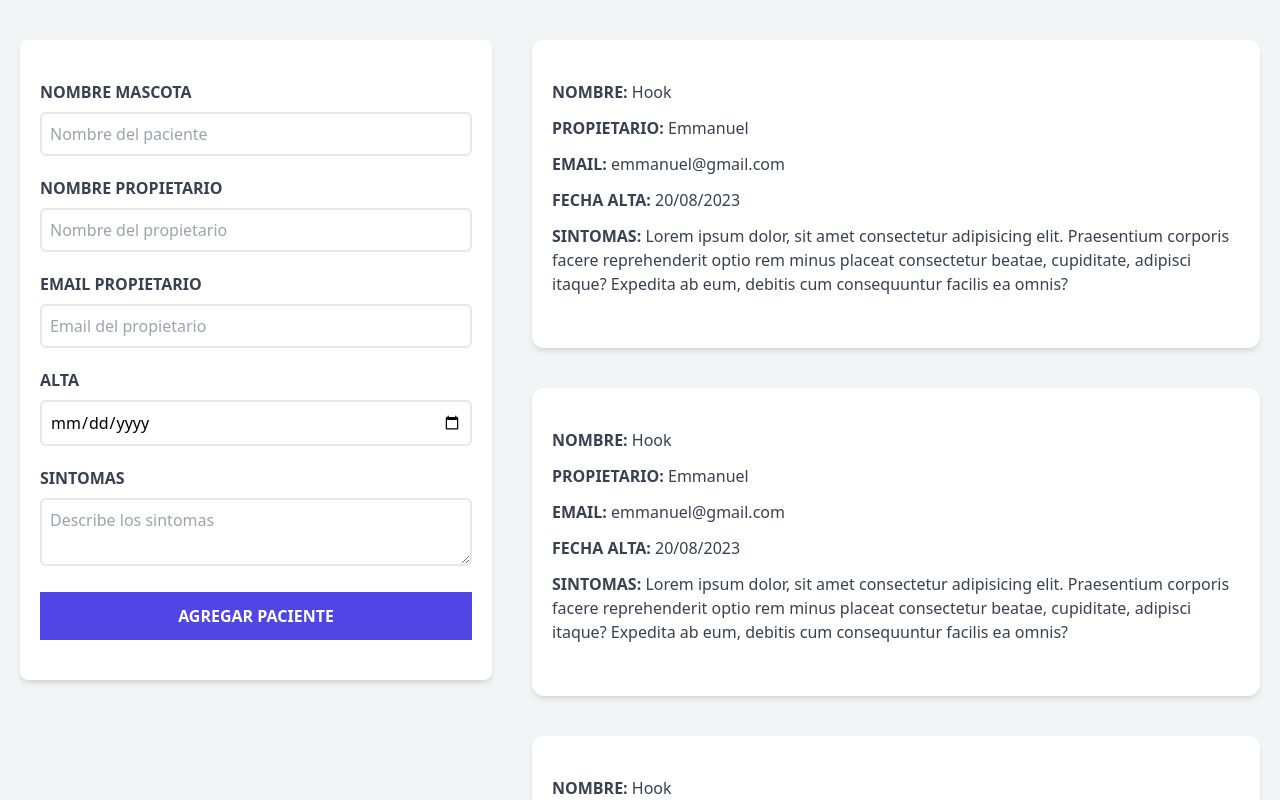
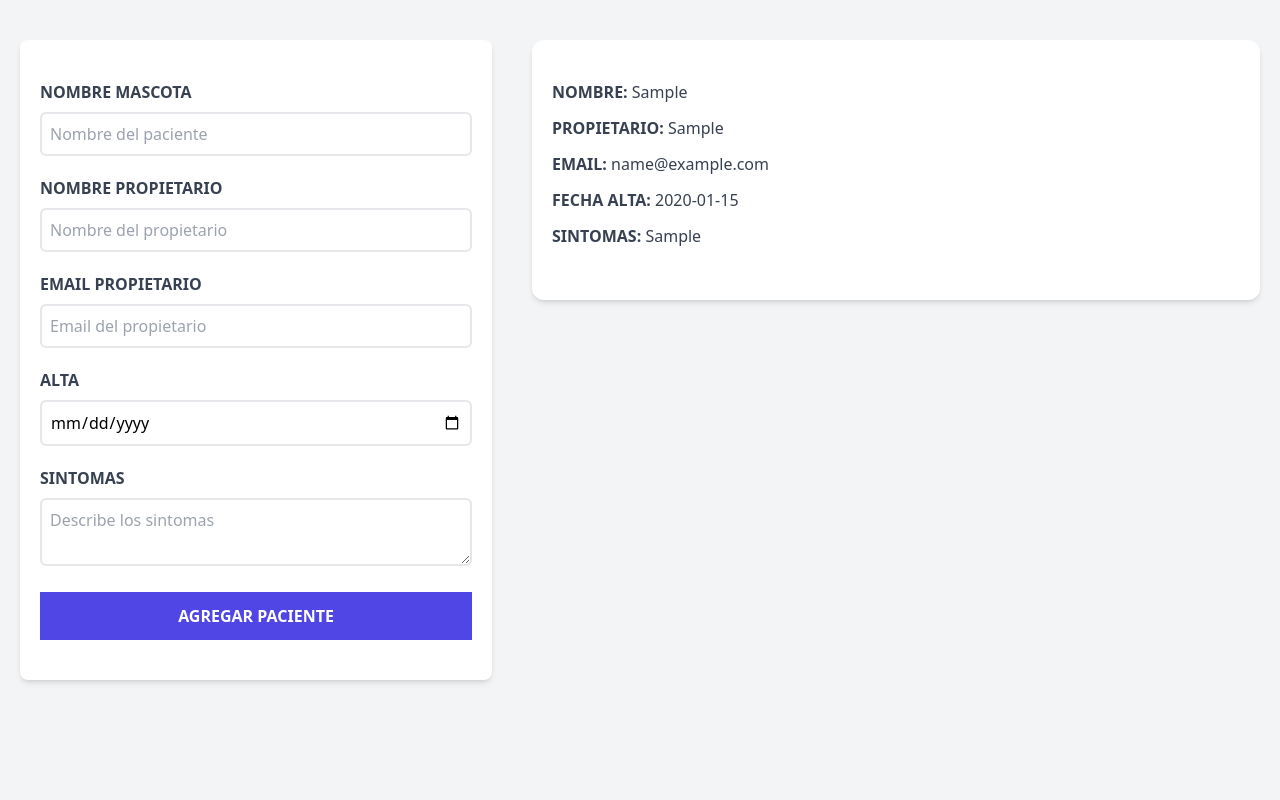
Before and after one commit to EmmanuelJCA/veterinary-appointments, a React (Vite) app: page / in a window 1280 px wide. Both pictures are taken after typing "Sample", "Sample", "name@example.com", "2020-01-15", "Sample" into the empty fields and a click on the input "Agregar paciente". Shown: the part 260-1060 px from the top of the page. Built offline with nearby package versions, Linux system fonts and the light colour scheme.

Commit message:
Se implemento el listado de pacientes dinamico

```diff
--- a/src/App.jsx
+++ b/src/App.jsx
@@ -16,7 +16,9 @@ function App() {
           patients={patients}
           setPatients={setPatients}
         />
-        <PatientList />
+        <PatientList
+          patients={patients}
+        />
       </div>
     </div>
   )
--- a/src/components/Patient.jsx
+++ b/src/components/Patient.jsx
@@ -1,24 +1,24 @@
-const Patient = () => {
+const Patient = ({patient}) => {
   return (
     <div className="mx-5 my-10 bg-white shadow-md px-5 py-10 rounded-xl">
         <p className="font-bold mb-3 text-gray-700 uppercase">
-            Nombre: {''} <span className="font-normal normal-case">Hook</span>
+            Nombre: {''} <span className="font-normal normal-case">{patient.name}</span>
         </p>
 
         <p className="font-bold mb-3 text-gray-700 uppercase">
-            Propietario: {''} <span className="font-normal normal-case">Emmanuel</span>
+            Propietario: {''} <span className="font-normal normal-case">{patient.petOwner}</span>
         </p>
 
         <p className="font-bold mb-3 text-gray-700 uppercase">
-            Email: {''} <span className="font-normal normal-case">emmanuel@gmail.com</span>
+            Email: {''} <span className="font-normal normal-case">{patient.email}</span>
         </p>
 
         <p className="font-bold mb-3 text-gray-700 uppercase">
-            Fecha Alta: {''} <span className="font-normal normal-case">20/08/2023</span>
+            Fecha Alta: {''} <span className="font-normal normal-case">{patient.date}</span>
         </p>
 
         <p className="font-bold mb-3 text-gray-700 uppercase">
-            Sintomas: {''} <span className="font-normal normal-case">Lorem ipsum dolor, sit amet consectetur adipisicing elit. Praesentium corporis facere reprehenderit optio rem minus placeat consectetur beatae, cupiditate, adipisci itaque? Expedita ab eum, debitis cum consequuntur facilis ea omnis?</span>
+            Sintomas: {''} <span className="font-normal normal-case">{patient.symptoms}</span>
         </p>
     </div>
   )
--- a/src/components/PatientList.jsx
+++ b/src/components/PatientList.jsx
@@ -1,6 +1,6 @@
 import Patient from "./Patient"
 
-const PatientList = () => {
+const PatientList = ({patients}) => {
   return (
     <div className="md:w-1/2 lg:w-3/5">
       <h2 className="font-black text-3xl text-center">
@@ -13,11 +13,12 @@ const PatientList = () => {
       </p>
 
       <div className="md:h-screen md:overflow-scroll">
-        <Patient />
-        <Patient />
-        <Patient />
-        <Patient />
-        <Patient />
+
+        { patients.map( patient => (
+          <Patient
+            patient={patient}
+          />
+        ))}
       </div>
     </div>
 
```
